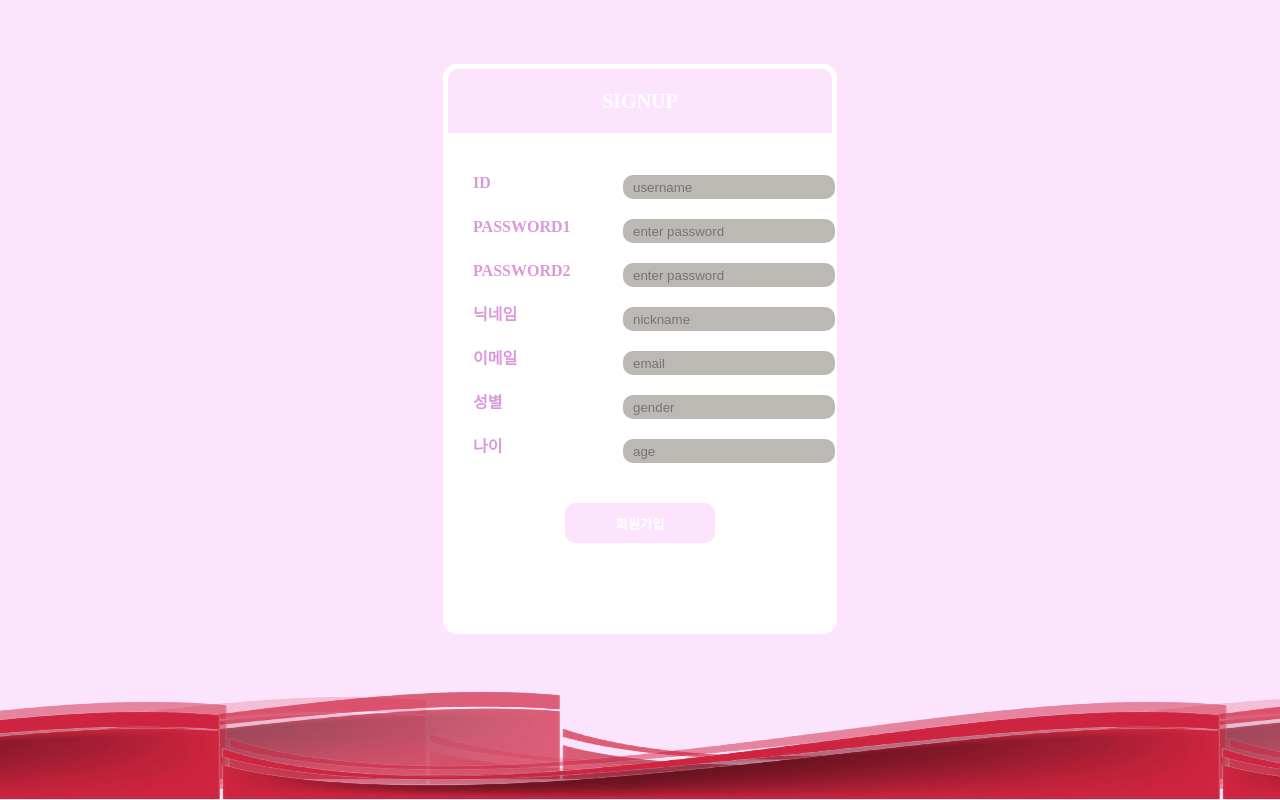
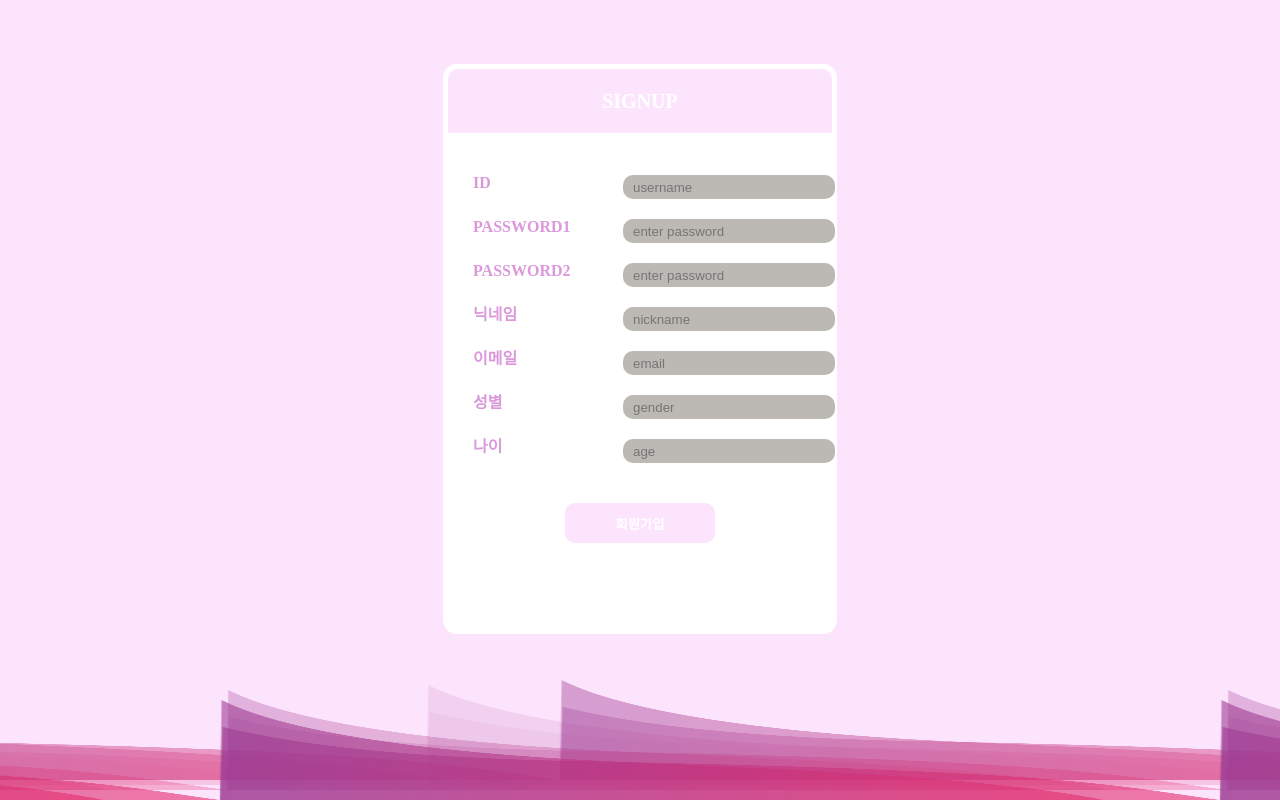
Before and after one commit to SuyeonSun/gibume, a Django app: page /account/signup/ in a window 1280 px wide. Run offline with Django 3.2, Linux system fonts and the light colour scheme.

Commit message:
migrations

```diff
--- a/pjgibume/gibumeapp/static/css/login.css
+++ b/pjgibume/gibumeapp/static/css/login.css
@@ -95,7 +95,7 @@ section .wave {
     left: 0;
     width: 100%;
     height: 100px;
-    background: url(../img/wave.png);
+    background: url(../img/wave1.png);
     background-size: 1000px 100px;
 }
 
--- a/pjgibume/gibumeapp/static/css/signup.css
+++ b/pjgibume/gibumeapp/static/css/signup.css
@@ -104,7 +104,7 @@ section .wave {
     left: 0;
     width: 100%;
     height: 100px;
-    background: url(../img/wave.png);
+    background: url(../img/wave1.png);
     background-size: 1000px 100px;
 }
 
```
Also changed, not shown: pjgibume/pjgibume/settings.py (+14 -0 lines), pjgibume/account/migrations/0001_initial.py (added), pjgibume/account/migrations/__init__.py (added), pjgibume/gibumeapp/migrations/0001_initial.py, pjgibume/gibumeapp/migrations/__init__.py (added), pjgibume/gibumeapp/static/img/wave1.png (added).
